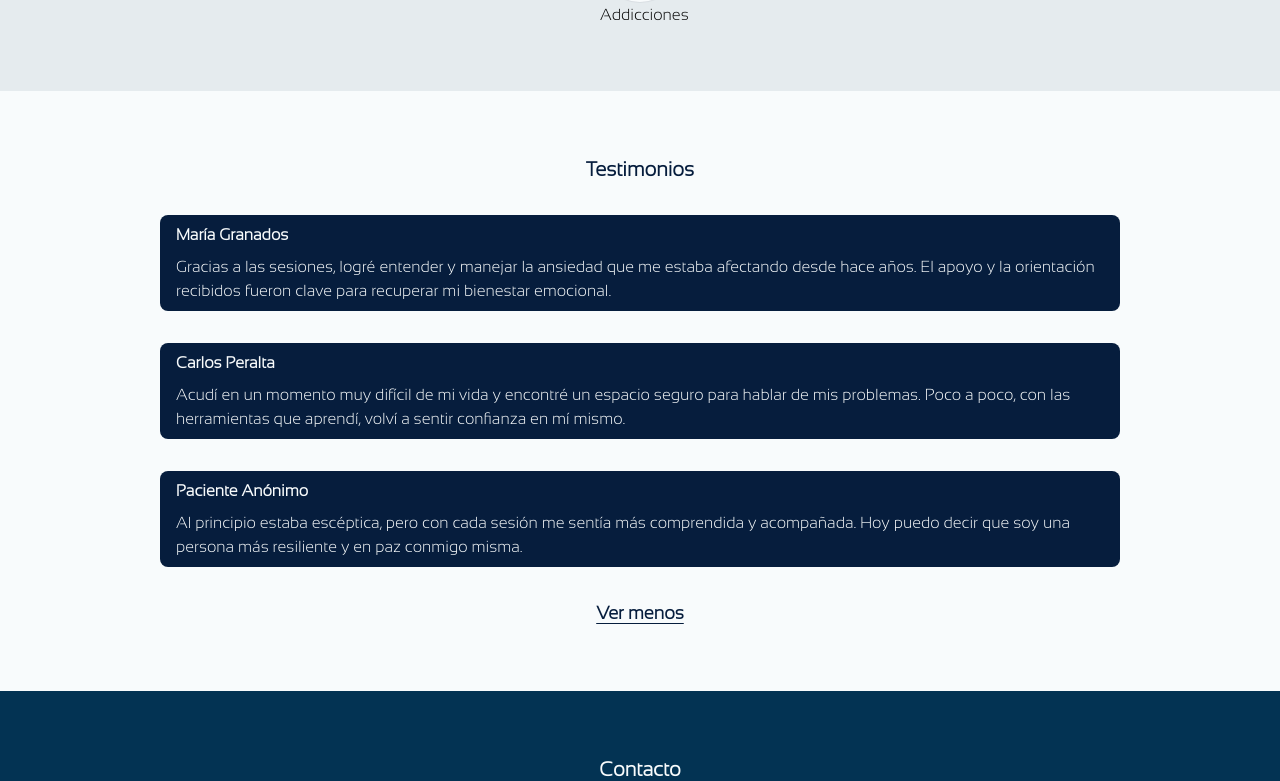
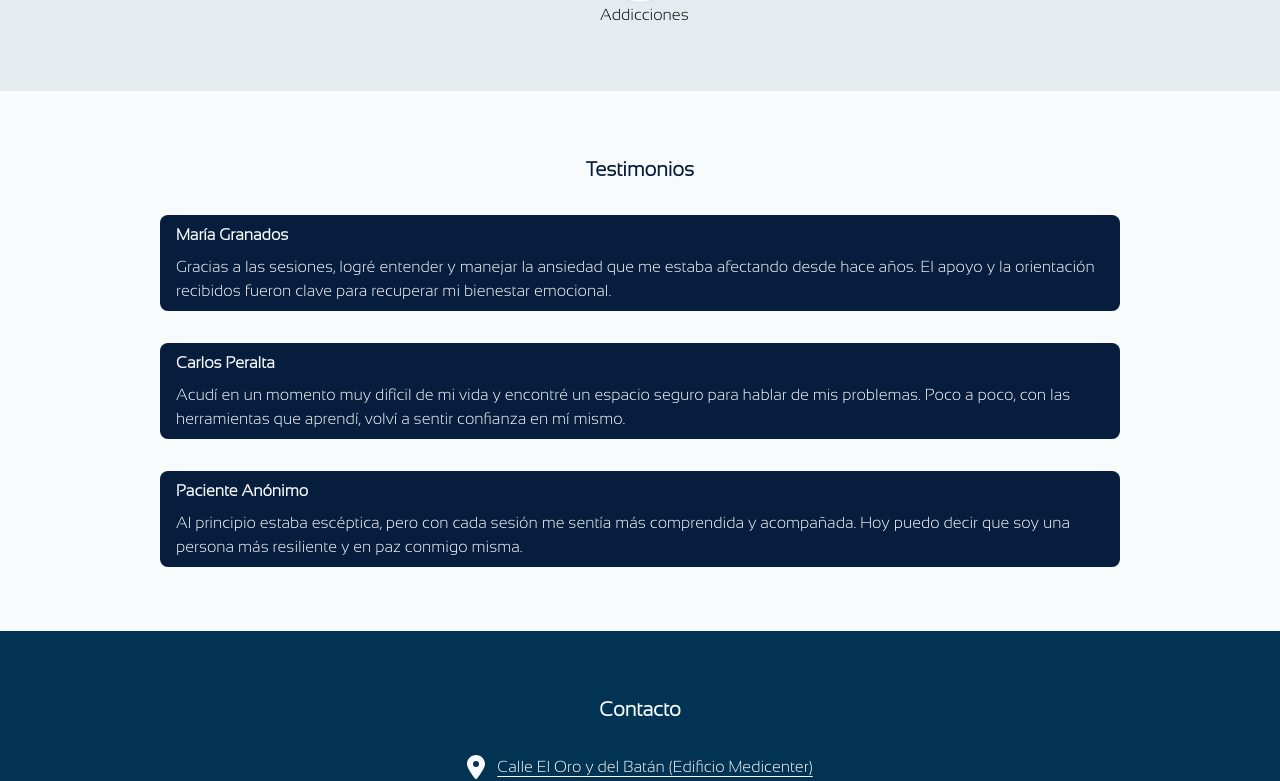
Before and after one commit to Mikadifo/ismaelsarmiento, a Next.js app: page / in a window 1280 px wide. Shown: the part 1319-2100 px from the top of the page. Built offline with nearby package versions, Linux system fonts and the light colour scheme.

Commit message:
fix: see more link

```diff
--- a/src/app/components/Testimonials.js
+++ b/src/app/components/Testimonials.js
@@ -36,14 +36,18 @@ const Testimonials = () => {
             <TestimonialCard testimonial={testimonial} key={testimonial.id} />
           ))}
         </div>
+        {testimonials.length > 7 && (
           <div className="mt-8 text-center">
             <button
-            onClick={max < testimonials.length ? handleSeeMore : handleSeeLess}
+              onClick={
+                max < testimonials.length ? handleSeeMore : handleSeeLess
+              }
               className="underline underline-offset-4 text-darkBlue text-lg font-bold"
             >
               {max < testimonials.length ? "Ver más" : "Ver menos"}
             </button>
           </div>
+        )}
       </div>
     </div>
   );
```
Lines whose indentation alone changed are shown as unchanged.
